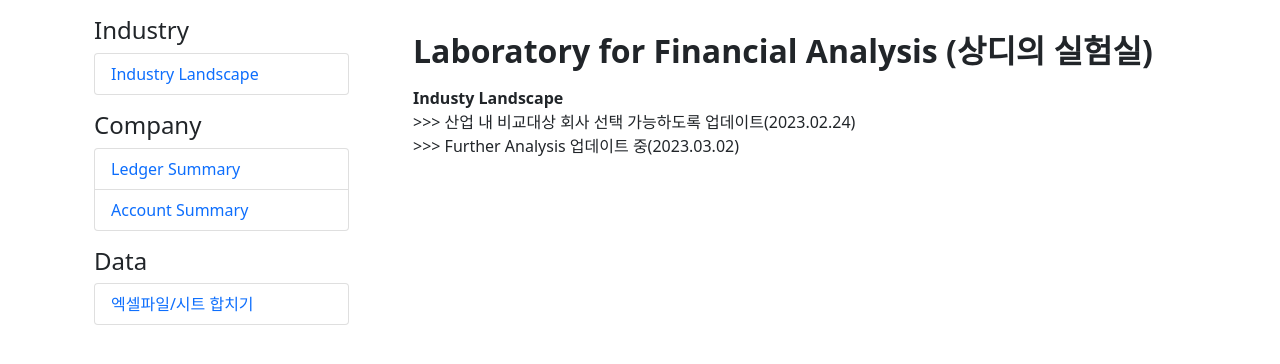
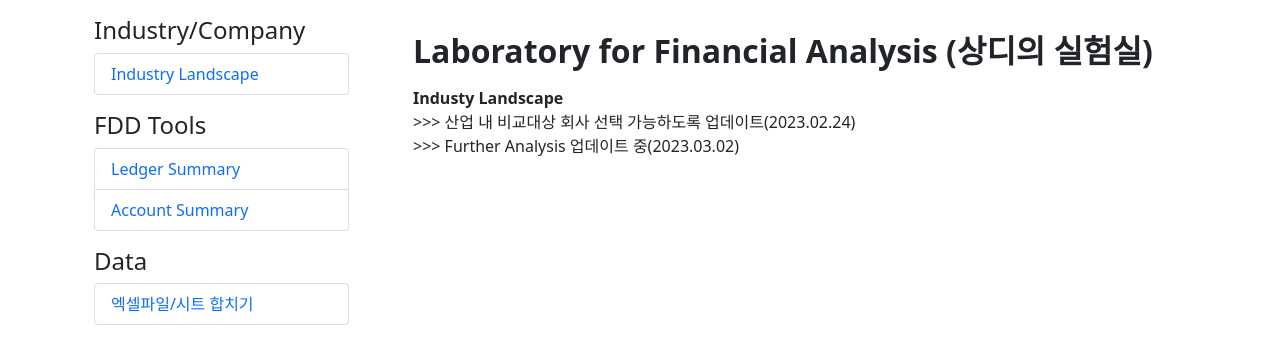
Before and after one commit to Sangjee-Jung/pybo, a Django app: page / in a window 1280 px wide. Shown: the part 57-421 px from the top of the page. Run offline with Django 4.2, Linux system fonts and the light colour scheme; data that the repository does not hold is empty; parts of the project's set-up code (start-up, migrations or seed data) failed here and were passed over; some libraries are stand-ins or nearby versions.

Commit message:
표지 수정

```diff
--- a/templates/pybo/question_list.html
+++ b/templates/pybo/question_list.html
@@ -2,38 +2,7 @@
 {% block content %}
 
 <div class="container my-3">
-    <!--
 
-    <table class="table">
-        <thead>
-        <tr class="table-dark">
-            <th>번호</th>
-            <th>제목</th>
-            <th>작성일시</th>
-        </tr>
-        </thead>
-        <tbody>
-        {% if question_list %}
-        {% for question in question_list %}
-        <tr>
-            <td>{{forloop.counter}}</td>
-            <td>
-                <a href="{% url 'pybo:detail' question.id %}">{{question.subject}}</a>
-            </td>
-            <td>{{question.create_date}}</td>
-        </tr>
-        {% endfor %}
-        {% else %}
-        <tr>
-            <td colspan = "3">질문이 없습니다.</td>
-        </tr>
-        {% endif %}
-        </tbody>
-    </table>
-    <p>
-        <a href="{% url 'pybo:question_create' %}" class="btn btn-primary">질문 등록하기</a>
-    </p>
-    -->
     <!--Project SJ Start-->
     <div class="container-fluid">
         <div class="row">
@@ -43,7 +12,7 @@
                 <!-- 패널 타이틀1 -->
                 <div class="panel mb-3">
                     <div class="panel-heading">
-                        <h4 class="panel-title">Industry</h4>
+                        <h4 class="panel-title">Industry/Company</h4>
                     </div>
                 <!-- 사이드바 메뉴목록1 -->
                     <ul class="list-group">
@@ -53,7 +22,7 @@
                 <!-- 패널 타이틀2 -->
                 <div class="panel panel-default mb-3">
                     <div class="panel-heading">
-                        <h4 class="panel-title">Company</h4>
+                        <h4 class="panel-title">FDD Tools</h4>
                     </div>
                 <!-- 사이드바 메뉴목록2 -->
                     <ul class="list-group">
@@ -75,24 +44,19 @@
 
 
 
-
             <!-- 9단길이의 첫번째 열 -->
              <div class="col-md-9">
                  <div class = "jumbotron">
                      <div class="container m-3">
                         <h2><strong>Laboratory for Financial Analysis (상디의 실험실)</strong> </h2>
                          <p>
-                         <div><b>Industy Landscape</b><div>
+                         <div><b>Industy Landscape</b></div>
                          <div> >>> 산업 내 비교대상 회사 선택 가능하도록 업데이트(2023.02.24) </div>
                          <div> >>> Further Analysis 업데이트 중(2023.03.02) </div>
-                         </p>
                      </div>
                  </div>
              </div>
         </div>
     </div>
-
 </div>
-
-
 {% endblock %}
```
